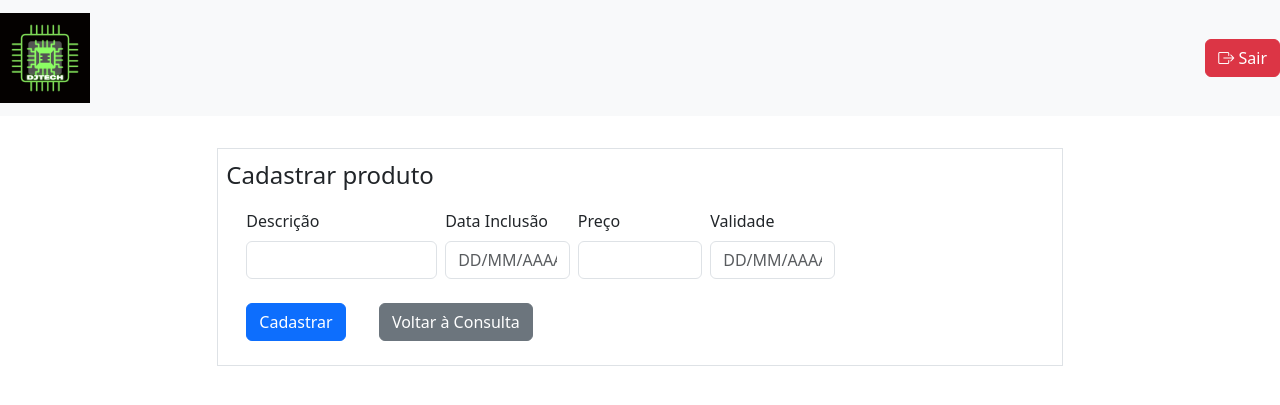
After one commit to dierlisson/TSIS_BE_I_Ativ09, a PHP site: page /cadastrar.php in a window 1280 px wide. The commit adds this page. Shown: the top 405 px of the page. Run offline with PHP 8.4, Linux system fonts and the light colour scheme; the visitor is signed in with stand-in values (Sample User, id 1).

Commit message:
cadastrar produto, página externa

```diff
--- /dev/null
+++ b/cadastrar.php
@@ -0,0 +1,71 @@
+<?php
+include_once 'header.php';
+require_once 'sessao.php';
+require_once 'dbProdutos.php';
+
+$erro = "";
+
+if (isset($_POST['btn-cadastrar'])) {
+    $descricao = $_POST['txtdescricao'];
+    $data = $_POST['txtdata'];
+    $preco = $_POST['txtpreco'];
+    $validade = $_POST['txtvalidade'];
+
+    if (!filter_var($preco, FILTER_VALIDATE_FLOAT)) {
+        $erro = "O preço inserido é inválido. Insira um número válido.";
+    } elseif (!preg_match("/^\d{2}\/\d{2}\/\d{4}$/", $data)) {
+        $erro = "A data de inclusão é inválida. Use o formato DD/MM/AAAA.";
+    } elseif (!preg_match("/^\d{2}\/\d{2}\/\d{4}$/", $validade)) {
+        $erro = "A data de validade é inválida. Use o formato DD/MM/AAAA.";
+    } else {
+        $sql = "INSERT INTO produtos (descricao, data, preco, validade) VALUES ('$descricao', '$data', '$preco', '$validade')";
+        if (!mysqli_query($connect, $sql)) {
+            $erro = "Erro ao cadastrar o produto: " . mysqli_error($connect);
+        }
+    }
+}
+
+?>
+
+<div class="row mt-4">
+    <div class="col-8 container my-2">
+        <fieldset class="border p-2">
+            <legend class="control-label">Cadastrar produto</legend>
+            <form action="" method="POST">
+                <div class="row mx-3 g-2">
+                    <div class="col-3">
+                        <label for="produto" class="form-label">Descrição</label>
+                        <input type="text" class="form-control" id="descricao" name="txtdescricao" required>
+                    </div>
+                    <div class="col-2">
+                        <label for="dataInclusao" class="form-label">Data Inclusão</label>
+                        <input type="text" class="form-control" id="data" name="txtdata" placeholder="DD/MM/AAAA" required>
+                    </div>
+
+                    <div class="col-2">
+                        <label for="preco" class="form-label">Preço</label>
+                        <input type="number" class="form-control" id="preco" name="txtpreco" min="1" max="120" step="0.01" required>
+                    </div>
+                    <div class="col-2">
+                        <label for="dataValidade" class="form-label">Validade</label>
+                        <input type="text" class="form-control" id="validade" name="txtvalidade" placeholder="DD/MM/AAAA" required>
+                    </div>
+                </div>
+                <div class="row mx-3 my-3 g-2">
+                    <div class="col-2">
+                        <button type="submit" name="btn-cadastrar" class="btn btn-primary">Cadastrar</button>
+                    </div>
+                    <div class="col-3">
+                        <a href="consultar.php" onclick="" name="btn-voltar" class="btn btn-secondary">Voltar à Consulta</a>
+                    </div>
+                </div>
+            </form>
+
+             <!-- Mensagem de erro, se houver -->
+            <?php if ($erro){ ?>
+                <div class="alert alert-danger">
+                    <?php echo $erro; ?>
+                </div>
+            <?php } ?>
+        </fieldset>
+    </div>
```
Also changed, not shown: consultar.php (+14 -70 lines).
